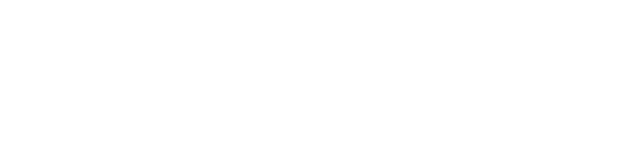
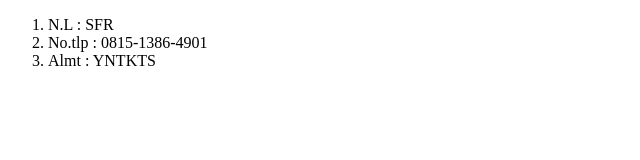
Before and after one commit to SFRMado/belajargit, a plain HTML site: page contact.html in a window 1280 px wide. Shown: the whole page, without its empty margins (0-640 px from the left). Drawn offline with Linux system fonts and the light colour scheme.

Commit message:
third commit

```diff
--- a/contact.html
+++ b/contact.html
@@ -7,6 +7,18 @@
     <title>Document</title>
 </head>
 <body>
+    <ol>
 
+      <li>
+          N.L : SFR
+      </li>
+      <li>
+         No.tlp : 0815-1386-4901
+      </li>
+      <li>
+          Almt : YNTKTS
+      </li>
+
+    </ol>
 </body>
 </html>
```
